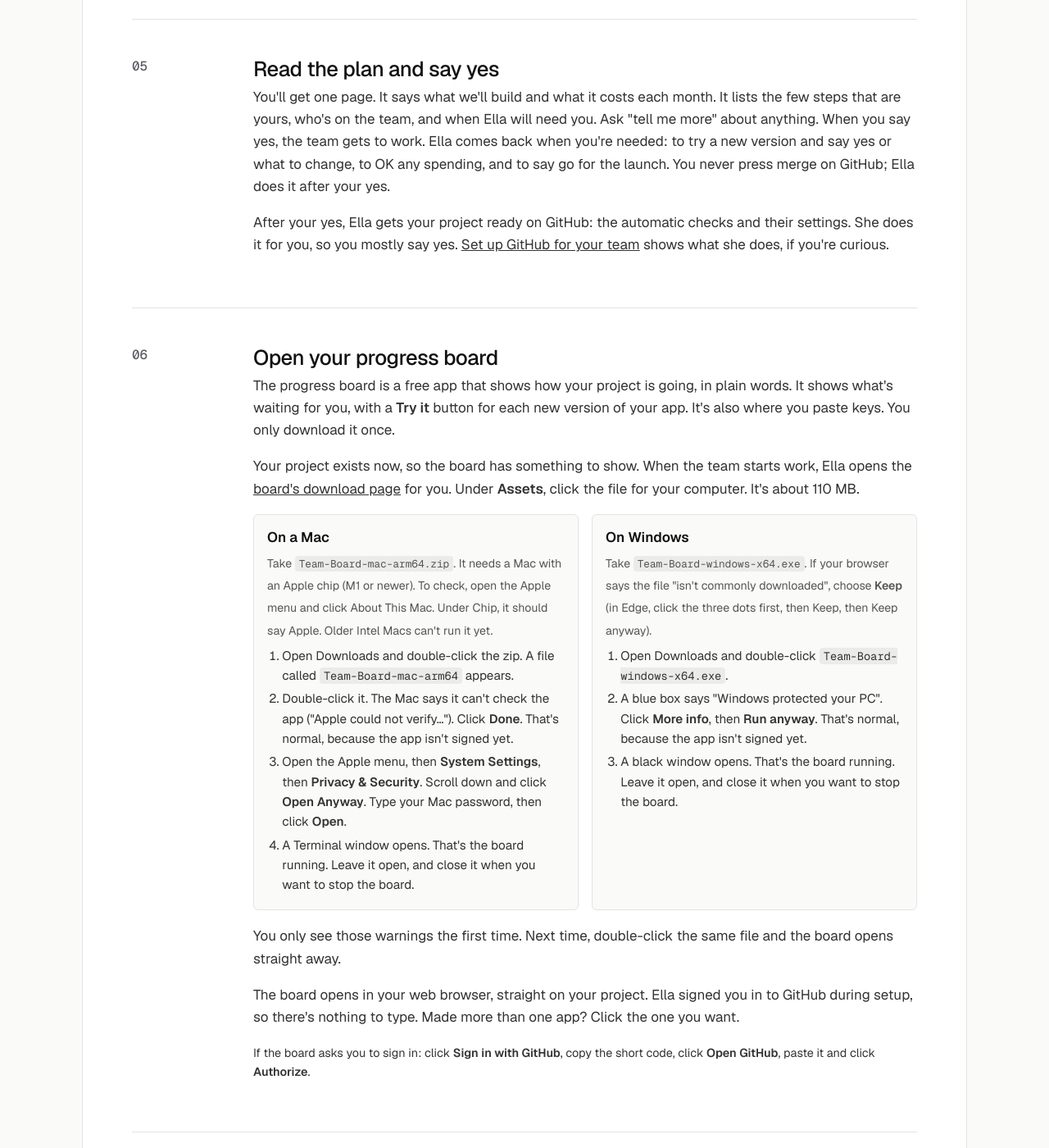
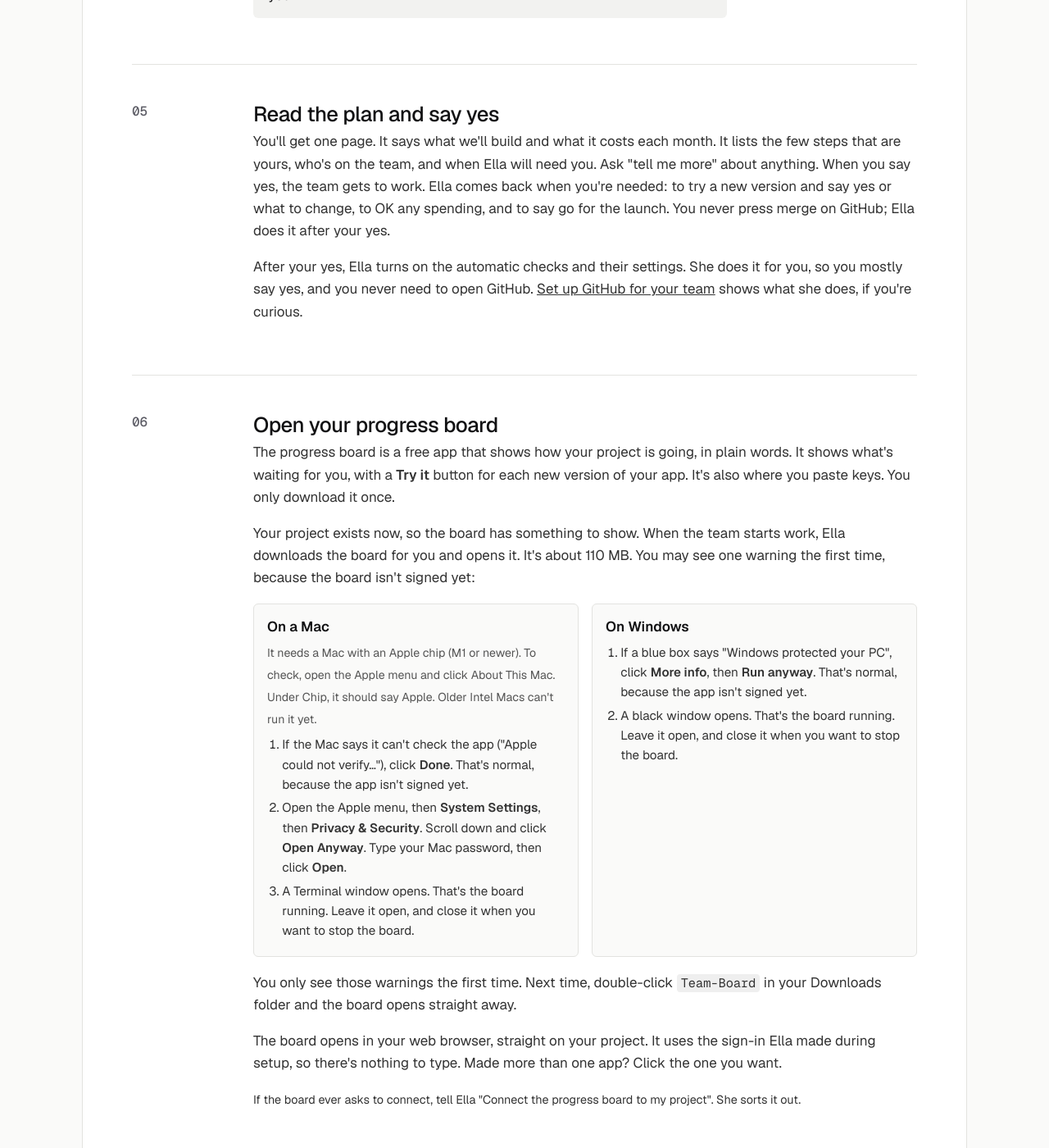
Before and after one commit to vibhortayal/agentic-team-oss, a Jekyll site: the page built from learn/first-project.html, in a window 1280 px wide and 1400 px high, scrolled down 2325 px. Shown: the whole window at 82% size. Built offline with Jekyll 4.4.1, drawn with Linux system fonts in a browser that asks for light colours; some of the changed text lies outside the part shown.

Commit message:
Keep GitHub out of the person's sight after setup
Ella never sends GitHub links or asks the person to look at GitHub after setup,
calls the repository 'your project's online copy', downloads and opens the progress
board herself, and turns off GitHub emails (repo ignored; Actions email unticked
during the one sign-up visit). START.md puts the account and the Authorize click in
one visit and lets a helper do the sign-up. Lessons, home page and README match.

Co-Authored-By: Claude Opus 5.5 <noreply@anthropic.com>
Claude-Session: https://claude.ai/code/session_0155vpoW754SjHYLHzNVG9vi

```diff
--- a/index.html
+++ b/index.html
@@ -88,7 +88,7 @@ theme: plain
   <div class="head"><h2>What you'll need</h2><p>Three things. The step-by-step lesson shows every click.</p></div>
   <ul class="need">
     <li><b>A coding assistant</b><p>An AI like ChatGPT that can also work with the files on your computer. Claude Code is the one we've tested most. Codex and Cursor work too. Most need a paid plan from the AI company, so check the price first.</p></li>
-    <li><b>A free GitHub account</b><p>GitHub is a website that keeps a safe copy of your app's files, a bit like Google Drive for code.</p></li>
+    <li><b>A free GitHub account</b><p>GitHub is a website that keeps a safe copy of your app's files, a bit like Google Drive for code. Ella helps you make the account. After that she does everything there for you, so you never need to open it.</p></li>
     <li><b>About 15 minutes for setup</b><p>You install the Claude app, open a new folder in it and paste one line. You don't need to type any commands. Mac and Linux are tested. Windows should work, but hasn't been tested yet.</p></li>
   </ul>
 </div></section>
--- a/learn/first-project.html
+++ b/learn/first-project.html
@@ -56,7 +56,7 @@ next: {url: /learn/setup.html, title: "Set up GitHub for your team"}
         <div class="doodle"><b>The Claude app</b><small>An AI like ChatGPT that can also work with the files on your computer. Install it and sign in. It usually needs a paid plan, so check the price first. Other coding assistants work too. <a href="{{ '/learn/words.html' | relative_url }}">Why not ChatGPT?</a></small><br><a href="https://claude.ai/download">Get the Claude app →</a> · <a href="{{ '/learn/words.html#reach' | relative_url }}">Others that work →</a></div>
         <div class="doodle"><b>A safe place for keys</b><small>Your app will need a few keys. A key is a long password that lets your app use another service. Keep them in a password manager (your phone or computer may already have one built in), or in a private file outside your project folder. When Ella asks for one, you paste it into your progress board (step 6), never into a chat.</small></div>
       </div>
-      <p>No GitHub account yet? That's fine. GitHub is a free website that keeps a safe copy of your app's files, a bit like Google Drive for code. During setup, Ella opens the sign-up page and helps you through it. You type the details yourself, because GitHub checks that you're a person.</p>
+      <p>No GitHub account yet? That's fine. GitHub is a free website that keeps a safe copy of your app's files, a bit like Google Drive for code. During setup, Ella opens the sign-up page and helps you through it. You type the details yourself, because GitHub checks that you're a person. It's the only time you'll need it: after that, Ella does everything there for you. If someone is helping you get started, they can do this part with you.</p>
     </div>
   </div>
 
@@ -74,7 +74,7 @@ next: {url: /learn/setup.html, title: "Set up GitHub for your team"}
     <div class="num">3<svg class="draw" viewBox="0 0 110 110"><circle cx="40" cy="48" r="44" stroke="#e2442f" stroke-width="3" style="--len:290"/></svg></div>
     <div>
       <h2>Paste one line</h2>
-      <p>Paste this into the chat, with your own idea at the end. Ella says hello and gets your computer ready. She asks before she installs anything. You'll click Yes a few times, make a GitHub account if you need one, and click Authorize once in your browser. Then she adds the team to your folder and makes your project: your app's private home on GitHub. The first time takes about 15 minutes. After that, a new app takes a minute.</p>
+      <p>Paste this into the chat, with your own idea at the end. Ella says hello and gets your computer ready. She asks before she installs anything. You'll click Yes a few times, make a free GitHub account if you need one, and click Authorize once in your browser. That's the only time you'll see GitHub. Then she adds the team to your folder and makes your project's private online copy. The first time takes about 15 minutes. After that, a new app takes a minute.</p>
       <div class="code"><button class="copy">Copy</button>Set up Agentic Team here by following https://raw.githubusercontent.com/{{ site.github.repository_nwo }}/main/START.md. My idea: I want an app where my family can share a grocery list.</div>
       <svg class="draw" viewBox="0 0 300 60" width="300" height="60"><path d="M10 50 C 80 10, 180 10, 260 30 M 245 18 L 262 31 L 244 42" stroke="#1f4fbf" stroke-width="3" style="--len:340"/></svg>
       <span class="note">swap in your own idea, in your own words</span>
@@ -98,7 +98,7 @@ next: {url: /learn/setup.html, title: "Set up GitHub for your team"}
     <div>
       <h2>Read the plan and say yes</h2>
       <p>You'll get one page. It says what we'll build and what it costs each month. It lists the few steps that are yours, who's on the team, and when Ella will need you. Ask "tell me more" about anything. When you say yes, the team gets to work. Ella comes back when you're needed: to try a new version and say yes or what to change, to OK any spending, and to say go for the launch. You never press merge on GitHub; Ella does it after your yes.</p>
-      <p>After your yes, Ella gets your project ready on GitHub: the automatic checks and their settings. She does it for you, so you mostly say yes. <a href="{{ '/learn/setup.html' | relative_url }}">Set up GitHub for your team</a> shows what she does, if you're curious.</p>
+      <p>After your yes, Ella turns on the automatic checks and their settings. She does it for you, so you mostly say yes, and you never need to open GitHub. <a href="{{ '/learn/setup.html' | relative_url }}">Set up GitHub for your team</a> shows what she does, if you're curious.</p>
     </div>
   </div>
 
@@ -107,27 +107,25 @@ next: {url: /learn/setup.html, title: "Set up GitHub for your team"}
     <div>
       <h2>Open your progress board</h2>
       <p>The progress board is a free app that shows how your project is going, in plain words. It shows what's waiting for you, with a <b>Try it</b> button for each new version of your app. It's also where you paste keys. You only download it once.</p>
-      <p>Your project exists now, so the board has something to show. When the team starts work, Ella opens the <a href="https://github.com/vibhortayal/agentic-team-dashboard/releases/latest">board's download page</a> for you. Under <b>Assets</b>, click the file for your computer. It's about 110 MB.</p>
+      <p>Your project exists now, so the board has something to show. When the team starts work, Ella downloads the board for you and opens it. It's about 110 MB. You may see one warning the first time, because the board isn't signed yet:</p>
       <div class="doodles">
-        <div class="doodle"><b>On a Mac</b><small>Take <code>Team-Board-mac-arm64.zip</code>. It needs a Mac with an Apple chip (M1 or newer). To check, open the Apple menu and click About This Mac. Under Chip, it should say Apple. Older Intel Macs can't run it yet.</small>
+        <div class="doodle"><b>On a Mac</b><small>It needs a Mac with an Apple chip (M1 or newer). To check, open the Apple menu and click About This Mac. Under Chip, it should say Apple. Older Intel Macs can't run it yet.</small>
           <ol>
-            <li>Open Downloads and double-click the zip. A file called <code>Team-Board-mac-arm64</code> appears.</li>
-            <li>Double-click it. The Mac says it can't check the app ("Apple could not verify…"). Click <b>Done</b>. That's normal, because the app isn't signed yet.</li>
+            <li>If the Mac says it can't check the app ("Apple could not verify…"), click <b>Done</b>. That's normal, because the app isn't signed yet.</li>
             <li>Open the Apple menu, then <b>System Settings</b>, then <b>Privacy &amp; Security</b>. Scroll down and click <b>Open Anyway</b>. Type your Mac password, then click <b>Open</b>.</li>
             <li>A Terminal window opens. That's the board running. Leave it open, and close it when you want to stop the board.</li>
           </ol>
         </div>
-        <div class="doodle"><b>On Windows</b><small>Take <code>Team-Board-windows-x64.exe</code>. If your browser says the file "isn't commonly downloaded", choose <b>Keep</b> (in Edge, click the three dots first, then Keep, then Keep anyway).</small>
+        <div class="doodle"><b>On Windows</b>
           <ol>
-            <li>Open Downloads and double-click <code>Team-Board-windows-x64.exe</code>.</li>
-            <li>A blue box says "Windows protected your PC". Click <b>More info</b>, then <b>Run anyway</b>. That's normal, because the app isn't signed yet.</li>
+            <li>If a blue box says "Windows protected your PC", click <b>More info</b>, then <b>Run anyway</b>. That's normal, because the app isn't signed yet.</li>
             <li>A black window opens. That's the board running. Leave it open, and close it when you want to stop the board.</li>
           </ol>
         </div>
       </div>
-      <p>You only see those warnings the first time. Next time, double-click the same file and the board opens straight away.</p>
-      <p>The board opens in your web browser, straight on your project. Ella signed you in to GitHub during setup, so there's nothing to type. Made more than one app? Click the one you want.</p>
-      <p class="note">If the board asks you to sign in: click <b>Sign in with GitHub</b>, copy the short code, click <b>Open GitHub</b>, paste it and click <b>Authorize</b>.</p>
+      <p>You only see those warnings the first time. Next time, double-click <code>Team-Board</code> in your Downloads folder and the board opens straight away.</p>
+      <p>The board opens in your web browser, straight on your project. It uses the sign-in Ella made during setup, so there's nothing to type. Made more than one app? Click the one you want.</p>
+      <p class="note">If the board ever asks to connect, tell Ella "Connect the progress board to my project". She sorts it out.</p>
     </div>
   </div>
 
```
Also changed, not shown: START.md (+4 -4 lines), roles/engagement-lead.md (+4 -3 lines), README.md.
